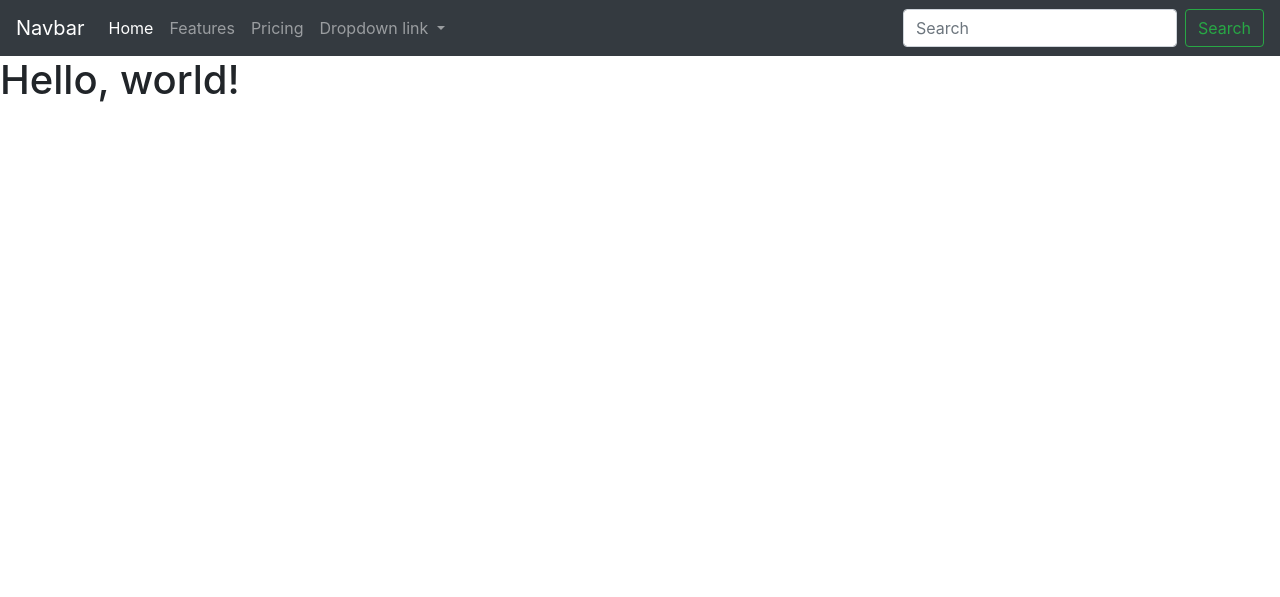
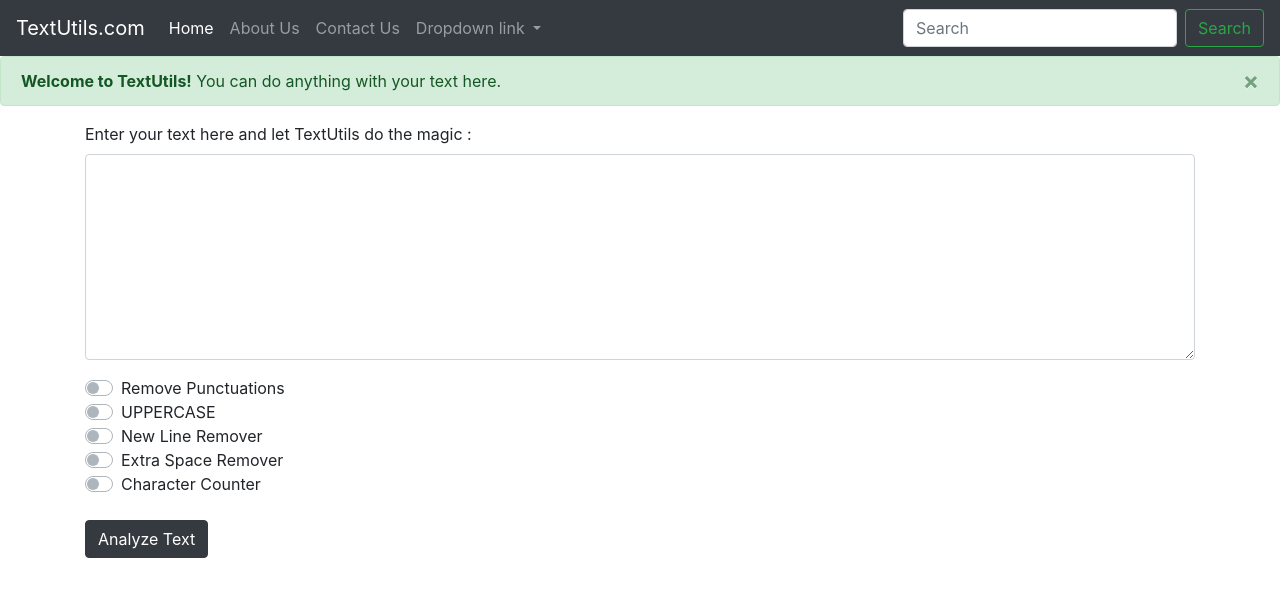
Before and after one commit to Roshancode99/Code-with-harry-Django, a Django app: page / in a window 1280 px wide. Shown: the top 597 px of the page. Run offline with Django 5.2, Linux system fonts and the light colour scheme; some libraries are stand-ins or nearby versions.

Commit message:
completed video 15

```diff
--- a/textutils/templates/index.html
+++ b/textutils/templates/index.html
@@ -8,11 +8,11 @@
     <!-- Bootstrap CSS -->
     <link rel="stylesheet" href="https://cdn.jsdelivr.net/npm/bootstrap@4.2.1/dist/css/bootstrap.min.css" integrity="sha384-GJzZqFGwb1QTTN6wy59ffF1BuGJpLSa9DkKMp0DgiMDm4iYMj70gZWKYbI706tWS" crossorigin="anonymous">
 
-    <title>Hello, world!</title>
+    <title>TextUtils.com</title>
   </head>
   <body>
     <nav class="navbar navbar-expand-lg navbar-dark bg-dark">
-      <a class="navbar-brand" href="#">Navbar</a>
+      <a class="navbar-brand" href="#">TextUtils.com</a>
       <button class="navbar-toggler" type="button" data-toggle="collapse" data-target="#navbarNavDropdown" aria-controls="navbarNavDropdown" aria-expanded="false" aria-label="Toggle navigation">
         <span class="navbar-toggler-icon"></span>
       </button>
@@ -22,10 +22,10 @@
             <a class="nav-link" href="#">Home <span class="sr-only">(current)</span></a>
           </li>
           <li class="nav-item">
-            <a class="nav-link" href="#">Features</a>
+            <a class="nav-link" href="#">About Us</a>
           </li>
           <li class="nav-item">
-            <a class="nav-link" href="#">Pricing</a>
+            <a class="nav-link" href="#">Contact Us</a>
           </li>
           <li class="nav-item dropdown">
             <a class="nav-link dropdown-toggle" href="#" id="navbarDropdownMenuLink" role="button" data-toggle="dropdown" aria-haspopup="true" aria-expanded="false">
@@ -44,7 +44,49 @@
         <button class="btn btn-outline-success my-2 my-sm-0" type="submit">Search</button>
       </form>
     </nav>
-    <h1>Hello, world!</h1>
+    <div class="alert alert-success alert-dismissible fade show" role="alert">
+      <strong>Welcome to TextUtils!</strong> You can do anything with your text here.
+      <button type="button" class="close" data-dismiss="alert" aria-label="Close">
+        <span aria-hidden="true">&times;</span>
+      </button>
+    </div>
+    <div class="container">
+      <form action = '/analyze' method='get'>
+        <div class="form-group">
+          <label for="exampleFormControlTextarea1">Enter your text here and let TextUtils do the magic :</label>
+          <textarea class="form-control" name="text" id="exampleFormControlTextarea1" rows="8"></textarea>
+        </div>
+
+      <div class="custom-control custom-switch">
+        <input type="checkbox" name = "removepunc" class="custom-control-input" id="customSwitch1">
+        <label class="custom-control-label" for="customSwitch1">Remove Punctuations</label>
+      </div>
+
+      <div class="custom-control custom-switch">
+        <input type="checkbox" name = "fullcaps" class="custom-control-input" id="customSwitch2">
+        <label class="custom-control-label" for="customSwitch1">UPPERCASE</label>
+      </div>
+
+      <div class="custom-control custom-switch">
+        <input type="checkbox" name = "newlineremover" class="custom-control-input" id="customSwitch3">
+        <label class="custom-control-label" for="customSwitch1">New Line Remover</label>
+      </div>
+
+      <div class="custom-control custom-switch">
+        <input type="checkbox" name = "extraspaceremover" class="custom-control-input" id="customSwitch4">
+        <label class="custom-control-label" for="customSwitch1">Extra Space Remover</label>
+      </div>
+
+      <div class="custom-control custom-switch">
+        <input type="checkbox" name = "charcounter" class="custom-control-input" id="customSwitch5">
+        <label class="custom-control-label" for="customSwitch1">Character Counter</label>
+      </div>
+      <br>
+
+      <button type="submit" class="btn btn-dark">Analyze Text</button>
+    </form>
+    </div>
+
 
     <!-- Optional JavaScript -->
     <!-- jQuery first, then Popper.js, then Bootstrap JS -->
```
Also changed, not shown: textutils/templates/analyzed.html (+57 -4 lines), textutils/templates/analyzed2.html (added, +12 -0 lines).
